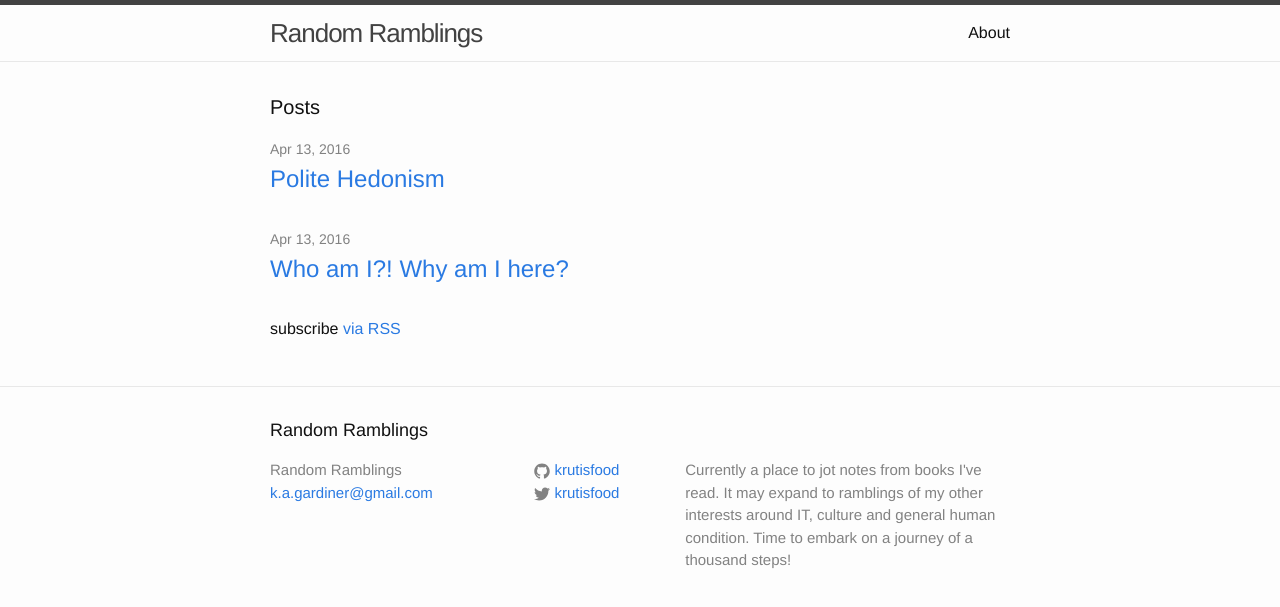
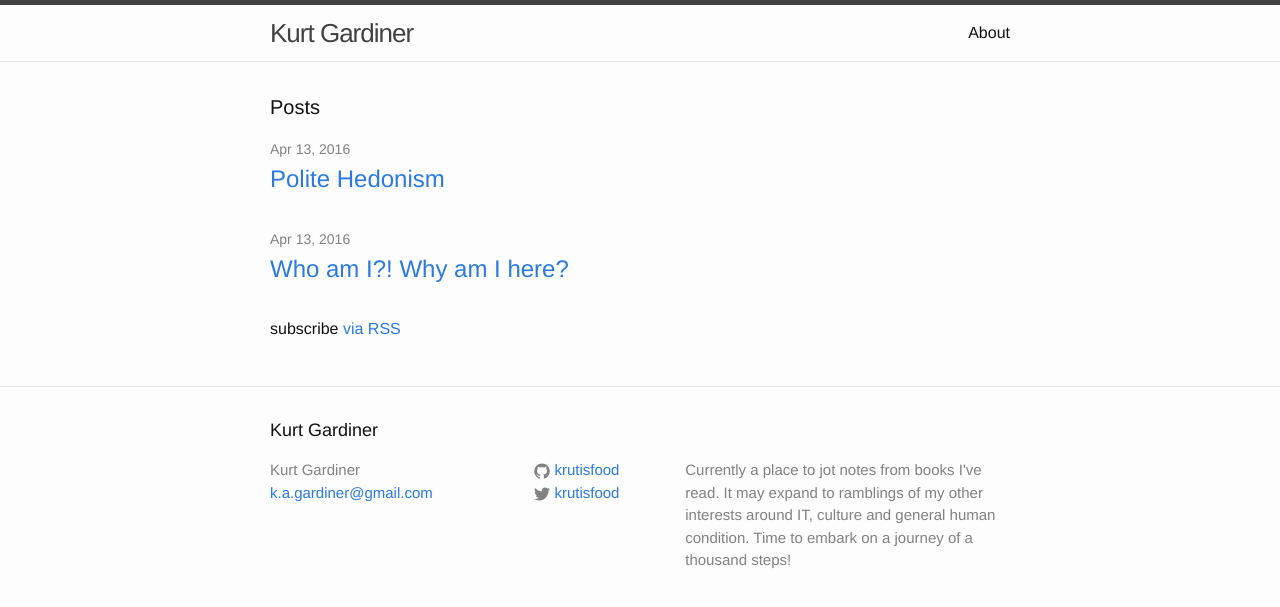
Before and after one commit to krutisfood/krutisfood.github.io, a Jekyll site: the page built from index.html, in a window 1280 px wide. Shown: the top 607 px of the page. Built offline with Jekyll 4.4.1, drawn with Linux system fonts in a browser that asks for light colours.

Commit message:
Change blog title to my name

```diff
--- a/_config.yml
+++ b/_config.yml
@@ -6,7 +6,7 @@
 # 'jekyll serve'. If you change this file, please restart the server process.
 
 # Site settings
-title: Random Ramblings
+title: Kurt Gardiner
 email: k.a.gardiner@gmail.com
 description: > # this means to ignore newlines until "baseurl:"
   Currently a place to jot notes from books I've read.  It may expand to
```
